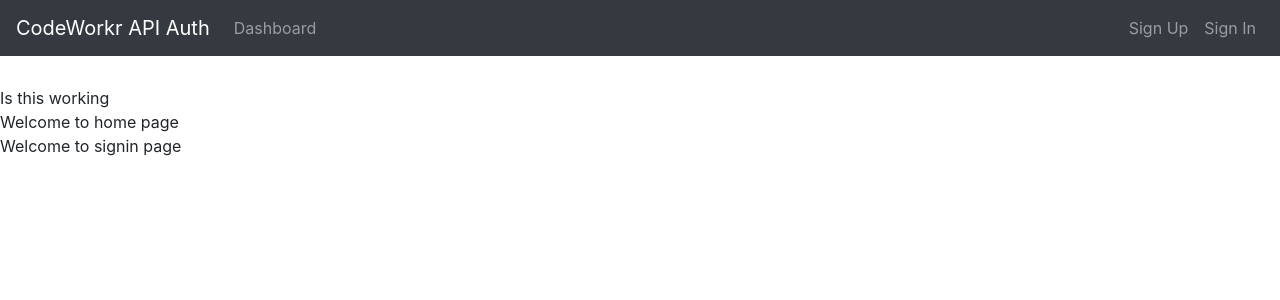
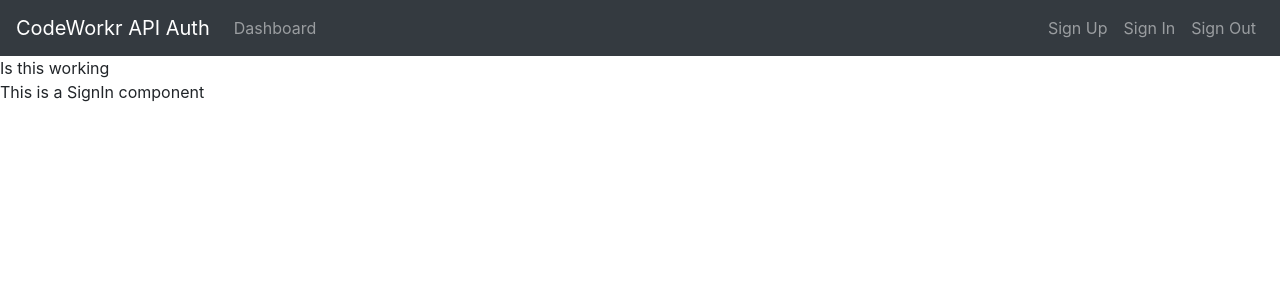
Before and after one commit to Paul-Joshy/passport-auth-frontend, a React (Create React App) app: page /signin in a window 1280 px wide. Shown: the top 300 px of the page. Built offline with nearby package versions, Linux system fonts and the light colour scheme.

Commit message:
recovered files

```diff
--- a/src/components/Header.js
+++ b/src/components/Header.js
@@ -1,35 +1,29 @@
-import React,{ Component } from 'react';
+import React, { Component } from 'react';
 import { Link } from 'react-router-dom';
 
 export default class Header extends Component {
   render() {
     return (
-            <nav className="navbar navbar-expand-lg navbar-dark bg-dark" style={{ marginBottom: '30px' }}>
+      <nav className="navbar navbar-expand-lg navbar-dark bg-dark">
         <Link className="navbar-brand" to="/">CodeWorkr API Auth</Link>
 
         <div className="collapse navbar-collapse">
           <ul className="navbar-nav mr-auto">
             <li className="nav-item">
-                    {/* <a href="/dashboard" className="nav-link"> Dashboard</a> */}
               <Link className="nav-link" to="/dashboard">Dashboard</Link>
             </li>
           </ul>
 
           <ul className="nav navbar-nav ml-auto">
-                { !this.props.isAuth ?
-                  [<li className="nav-item" key="signup">
-                    {/* <a className="nav-link" href="/signup">Signup</a> */}
+            <li className="nav-item">
               <Link className="nav-link" to="/signup">Sign Up</Link>
-                  </li>,
-                  <li className="nav-item" key="signin">
-                    {/* <a className="nav-link" href="signin">Signin</a> */}
+            </li>
+            <li className="nav-item">
               <Link className="nav-link" to="/signin">Sign In</Link>
-                  </li>] : null }
-
-                { this.props.isAuth ?
+            </li>
             <li className="nav-item">
-                    <Link className="nav-link" to="/signout" onClick={this.signOut}>Sign Out</Link>
-                  </li> : null }
+              <Link className="nav-link" to="/signout">Sign Out</Link>
+            </li>
           </ul>
         </div>
       </nav>
--- a/src/components/Home.js
+++ b/src/components/Home.js
@@ -1,9 +1,9 @@
 import React from 'react';
 
 export default () => {
-    return (
-        <div>
-            Welcome to home page
-        </div>
-    )
-}
+  return (
+    <div>
+      Welcome to our home page!
+    </div>
+  );
+};
--- a/src/components/Signin.js
+++ b/src/components/Signin.js
@@ -1,9 +1,11 @@
-import React from 'react';
+import React, { Component } from 'react';
 
-export default () => {
+export default class SignIn extends Component {
+  render() {
     return (
-        <div>
-            Welcome to signin page
-        </div>
-    )
+      <div>
+        This is a SignIn component
+      </div>
+    );
+  }
 }
--- a/src/components/Signup.js
+++ b/src/components/Signup.js
@@ -1,9 +1,11 @@
-import React from 'react';
+import React, { Component } from 'react';
 
-export default () => {
+export default class SignUp extends Component {
+  render() {
     return (
-        <div>
-            Welcome to signup page
-        </div>
-    )
+      <div>
+        This is a SignUp component
+      </div>
+    );
+  }
 }
--- a/src/index.js
+++ b/src/index.js
@@ -1,28 +1,22 @@
 import React from 'react';
 import ReactDOM from 'react-dom';
-import {BrowserRouter, Route} from 'react-router-dom';
-import './index.css';
+import { BrowserRouter, Route } from 'react-router-dom';
+
+import registerServiceWorker from './registerServiceWorker';
 import App from './components/App';
-import * as serviceWorker from './serviceWorker';
-
 import Home from './components/Home';
-import Signin from './components/Signin';
-import Signup from './components/Signup';
+import SignUp from './components/SignUp';
+import SignIn from './components/SignIn';
 import Dashboard from './components/Dashboard';
 
 ReactDOM.render(
-    <BrowserRouter>
-        <App>
-            <Route path="/" component={Home}></Route>
-            <Route path="/signin" component={Signin}></Route>
-            <Route path="/signup" component={Signup}></Route>
-            <Route path="/dashboard" component={Dashboard}></Route>
-        </App>
-    </BrowserRouter>,
-    document.querySelector('#root')
-);
-
-// If you want your app to work offline and load faster, you can change
-// unregister() to register() below. Note this comes with some pitfalls.
-// Learn more about service workers: http://bit.ly/CRA-PWA
-serviceWorker.unregister();
+  <BrowserRouter>
+    <App>
+      <Route exact path="/" component={Home} />
+      <Route exact path="/signup" component={SignUp} />
+      <Route exact path="/signin" component={SignIn} />
+      <Route exact path="/dashboard" component={Dashboard} />
+    </App>
+  </BrowserRouter>,
+  document.querySelector('#root'));
+registerServiceWorker();
```
Also changed, not shown: src/components/App.js (line endings or trailing spaces). Lines whose indentation alone changed are shown as unchanged.
